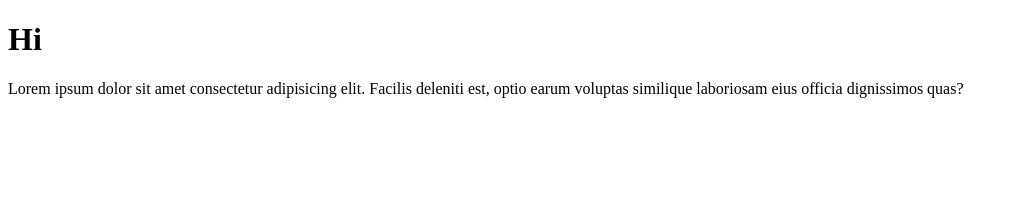
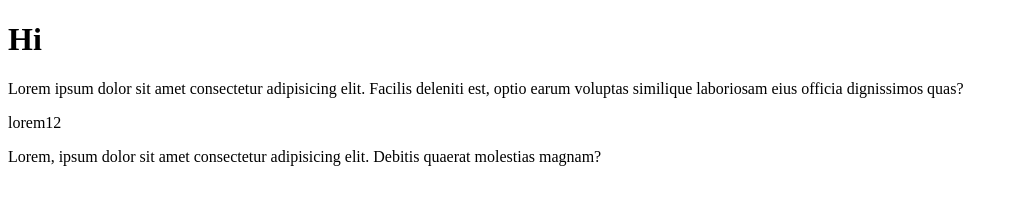
Before and after one commit to KrazyNight/LEETCODE-TWO-POITERS, a plain HTML site: page index.html in a window 1280 px wide. Shown: the whole page, without its empty margins (0-1018 px from the left). Drawn offline with Linux system fonts and the light colour scheme.

Commit message:
Leetcode 11, set up

```diff
--- a/app.js
+++ b/app.js
@@ -56,12 +56,33 @@ Return the maximum amount of water a container can store.
  */
 
 //look at leetcode graph to help solve
+/**Example 1
+    Input: height = [1,8,6,2,5,4,8,3,7]
+    Output: 49
+Explanation: The above vertical lines are represented by
+array [1,8,6,2,5,4,8,3,7]. In this case, the max area of water (blue section)
+the container can contain is 49.
+ */
 
-/**
-var maxArea = function(height) {
 
-};
- */
+ // /**
+//var maxArea = function(height) {
+    //integer array height of length n.
+    // n vertical lines drawn such that the two endpoints
+    //ith line are (i, 0) and (i, height[i]).
+    //Find two lines that together with the x-axis form a container,
+    // such that the container contains the most water.
+
+    // step 1; maxArea = length * width
+    //
+    height = [1,8,6,2,5,4,8,3,7]; // comment out later
+
+
+
+
+
+//};
+ // */
 
 
 
--- a/index.html
+++ b/index.html
@@ -10,5 +10,7 @@
   <body>
     <h1>Hi</h1>
     <p>Lorem ipsum dolor sit amet consectetur adipisicing elit. Facilis deleniti est, optio earum voluptas similique laboriosam eius officia dignissimos quas?</p>
+    <p>lorem12</p>
+    <p>Lorem, ipsum dolor sit amet consectetur adipisicing elit. Debitis quaerat molestias magnam?</p>
   </body>
 </html>
```
